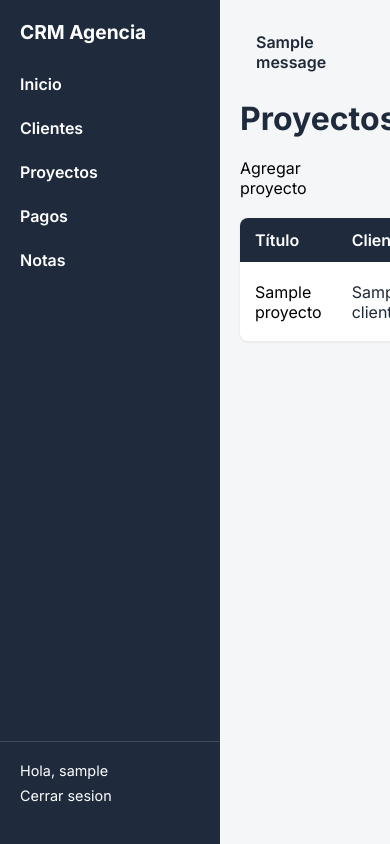
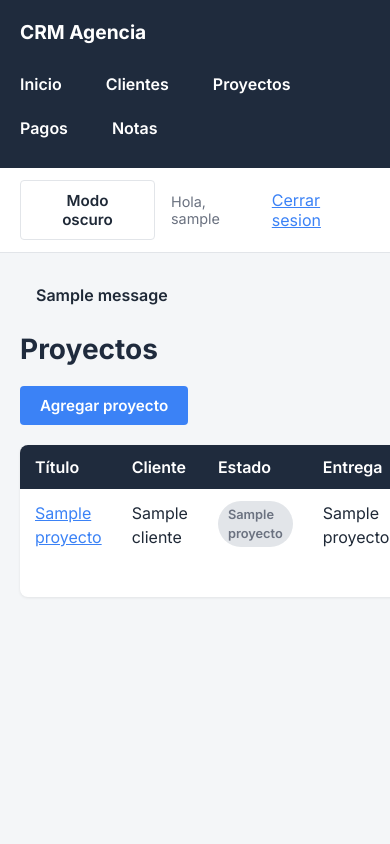
Before and after one commit to sebassj06/CRM, a Flask app: page /proyectos in a window 390 px wide. Run offline with Flask 3, Linux system fonts and the light colour scheme; the visitor is signed in with stand-in values (Sample User, id 1); one stand-in notice (Sample message) is shown; a database or web service that is not in the repository returns one stand-in record (values such as "Sample title"); some libraries are stand-ins or nearby versions.

Commit message:
Rediseno SaaS (Fases 4 a 10): dashboard, clientes, proyectos, pagos, notas, responsive y dark mode. Fix: flash de error en validaciones de app.py

```diff
--- a/web/app.py
+++ b/web/app.py
@@ -196,7 +196,8 @@ def nuevo_cliente():
         notas = request.form["notas"]
 
         if nombre == "" or email == "":
-            return "<p>Error: nombre y email son obligatorios.</p><a href='/clientes/nuevo'>Volver al formulario</a>"
+            flash("Nombre y email son obligatorios.", "error")
+            return redirect(url_for("nuevo_cliente"))
 
         agregar_cliente(nombre, email, telefono, empresa, notas, session["agencia_id"])
 
@@ -262,7 +263,8 @@ def editar_cliente_ruta(id):
         notas = request.form["notas"]
 
         if nombre == "" or email == "":
-            return f"<p>Error: nombre y email son obligatorios.</p><a href='/clientes/{id}/editar'>Volver</a>"
+            flash("Nombre y email son obligatorios.", "error")
+            return redirect(url_for("editar_cliente_ruta", id=id))
 
         editar_cliente_por_id(id, nombre, email, telefono, empresa, notas, session["agencia_id"])
 
@@ -340,7 +342,8 @@ def nuevo_proyecto():
         fecha_entrega = request.form["fecha_entrega"]
 
         if titulo == "" or cliente_id == "":
-            return "<p>Error: titulo y cliente son obligatorios.</p><a href='/proyectos/nuevo'>Volver</a>"
+            flash("Título y cliente son obligatorios.", "error")
+            return redirect(url_for("nuevo_proyecto"))
 
         agregar_proyecto(titulo, cliente_id, estado, fecha_entrega, session["agencia_id"])
 
@@ -407,7 +410,8 @@ def editar_proyecto_ruta(id):
         fecha_entrega = request.form["fecha_entrega"]
 
         if titulo == "" or cliente_id == "":
-            return f"<p>Error: titulo y cliente son obligatorios.</p><a href='/proyectos/{id}/editar'>Volver</a>"
+            flash("Título y cliente son obligatorios.", "error")
+            return redirect(url_for("editar_proyecto_ruta", id=id))
 
         editar_proyecto_por_id(id, titulo, cliente_id, estado, fecha_entrega, session["agencia_id"])
 
@@ -463,12 +467,14 @@ def nuevo_pago():
         fecha = request.form["fecha"]
 
         if proyecto_id == "" or monto == "":
-            return "<p>Error: proyecto y monto son obligatorios.</p><a href='/pagos/nuevo'>Volver</a>"
+            flash("Proyecto y monto son obligatorios.", "error")
+            return redirect(url_for("nuevo_pago"))
 
         try:
             monto = float(monto)
         except ValueError:
-            return "<p>Error: el monto debe ser un número válido.</p><a href='/pagos/nuevo'>Volver</a>"
+            flash("El monto debe ser un número válido.", "error")
+            return redirect(url_for("nuevo_pago"))
 
         agregar_pago(proyecto_id, monto, fecha, session["agencia_id"])
 
@@ -510,12 +516,14 @@ def editar_pago_ruta(id):
         fecha = request.form["fecha"]
 
         if proyecto_id == "" or monto == "":
-            return f"<p>Error: proyecto y monto son obligatorios.</p><a href='/pagos/{id}/editar'>Volver</a>"
+            flash("Proyecto y monto son obligatorios.", "error")
+            return redirect(url_for("editar_pago_ruta", id=id))
 
         try:
             monto = float(monto)
         except ValueError:
-            return f"<p>Error: el monto debe ser un número válido.</p><a href='/pagos/{id}/editar'>Volver</a>"
+            flash("El monto debe ser un número válido.", "error")
+            return redirect(url_for("editar_pago_ruta", id=id))
 
         editar_pago_por_id(id, proyecto_id, monto, fecha, session["agencia_id"])
         flash("Pago actualizado correctamente.", "exito")
@@ -556,7 +564,8 @@ def nueva_nota():
         fecha = request.form["fecha"]
 
         if cliente_id == "" or contenido == "":
-            return "<p>Error: cliente y contenido son obligatorios.</p><a href='/notas/nuevo'>Volver</a>"
+            flash("Cliente y contenido son obligatorios.", "error")
+            return redirect(url_for("nueva_nota"))
 
         agregar_nota(cliente_id, contenido, fecha, session["agencia_id"])
 
@@ -608,7 +617,8 @@ def editar_nota_ruta(id):
         fecha = request.form["fecha"]
 
         if cliente_id == "" or contenido == "":
-            return f"<p>Error: cliente y contenido son obligatorios.</p><a href='/notas/{id}/editar'>Volver</a>"
+            flash("Cliente y contenido son obligatorios.", "error")
+            return redirect(url_for("editar_nota_ruta", id=id))
 
         editar_nota_por_id(id, cliente_id, contenido, fecha, session["agencia_id"])
 
--- /dev/null
+++ b/web/static/script.js
@@ -0,0 +1,24 @@
+function alternarTema() {
+    const esOscuro = document.documentElement.getAttribute('data-theme') === 'dark';
+
+    if (esOscuro) {
+        document.documentElement.removeAttribute('data-theme');
+        localStorage.setItem('tema', 'claro');
+    } else {
+        document.documentElement.setAttribute('data-theme', 'dark');
+        localStorage.setItem('tema', 'oscuro');
+    }
+
+    actualizarTextoBoton();
+}
+
+function actualizarTextoBoton() {
+    const boton = document.getElementById('boton-tema');
+    if (!boton) {
+        return;
+    }
+    const esOscuro = document.documentElement.getAttribute('data-theme') === 'dark';
+    boton.textContent = esOscuro ? 'Modo claro' : 'Modo oscuro';
+}
+
+document.addEventListener('DOMContentLoaded', actualizarTextoBoton);
--- a/web/static/style.css
+++ b/web/static/style.css
@@ -3,6 +3,7 @@
     --color-surface: #ffffff;
     --color-primary: #1f2b3d;
     --color-primary-dark: #141d2b;
+    --color-heading: #1f2b3d;
     --color-accent: #3b82f6;
     --color-accent-dark: #2563eb;
     --color-text: #1f2937;
@@ -10,6 +11,28 @@
     --color-border: #e2e5e9;
     --radius: 8px;
     --shadow: 0 1px 3px rgba(0, 0, 0, 0.08);
+
+    --color-success: #166534;
+    --color-success-bg: #dcfce7;
+    --color-warning: #92400e;
+    --color-warning-bg: #fef3c7;
+    --color-danger: #991b1b;
+    --color-danger-bg: #fee2e2;
+
+    --font-size-h1: 1.75rem;
+    --font-size-h2: 1.25rem;
+    --font-size-h3: 1.05rem;
+    --font-size-small: 0.85rem;
+}
+
+
+:root[data-theme="dark"] {
+    --color-bg: #000000;
+    --color-surface: #121212;
+    --color-text: #e6e6e6;
+    --color-text-muted: #999999;
+    --color-border: #2a2a2a;
+    --color-heading: #ffffff;
 }
 
 * {
@@ -62,26 +85,6 @@ body {
     background-color: var(--color-primary-dark);
 }
 
-.sidebar-sesion {
-    margin-top: auto;
-    padding: 20px;
-    border-top: 1px solid rgba(255, 255, 255, 0.15);
-    font-size: 0.9rem;
-    color: white;
-}
-
-.sidebar-sesion p {
-    background: none;
-    border: none;
-    box-shadow: none;
-    padding: 0;
-    margin: 0 0 8px 0;
-    color: white;
-}
-
-.sidebar-sesion a {
-    color: white;
-}
 
 .contenido {
     flex: 1;
@@ -89,15 +92,58 @@ body {
     overflow-x: auto;
 }
 
+.layout-publico {
+    min-height: 100vh;
+    display: flex;
+    align-items: center;
+    justify-content: center;
+    padding: 20px;
+}
+
+.tarjeta-publica {
+    width: 100%;
+    max-width: 400px;
+}
+
+.area-principal {
+    flex: 1;
+    display: flex;
+    flex-direction: column;
+    min-width: 0;
+}
+
+.topbar {
+    display: flex;
+    align-items: center;
+    justify-content: flex-end;
+    gap: 16px;
+    padding: 12px 20px;
+    background-color: var(--color-surface);
+    border-bottom: 1px solid var(--color-border);
+}
+
+.topbar-usuario {
+    color: var(--color-text-muted);
+    font-size: 0.9rem;
+}
+
 h1 {
-    color: var(--color-primary);
+    color: var(--color-heading);
     font-weight: 700;
+    font-size: var(--font-size-h1);
     margin: 0 0 20px 0;
 }
 
 h2 {
-    color: var(--color-primary);
+    color: var(--color-heading);
     font-weight: 600;
+    font-size: var(--font-size-h2);
+}
+
+h3 {
+    color: var(--color-heading);
+    font-weight: 600;
+    font-size: var(--font-size-h3);
 }
 
 a {
@@ -141,19 +187,48 @@ p {
     font-family: inherit;
 }
 
+.btn,
+input[type="submit"] {
+    display: inline-block;
+    padding: 10px 20px;
+    border: none;
+    border-radius: 4px;
+    font-family: inherit;
+    font-weight: 600;
+    font-size: 0.95rem;
+    cursor: pointer;
+    text-decoration: none;
+    transition: background-color 0.15s ease;
+}
+
+.btn-primario,
 input[type="submit"] {
     background-color: var(--color-accent);
     color: white;
-    padding: 10px 20px;
-    border: none;
-    border-radius: 4px;
-    font-weight: 600;
-    cursor: pointer;
-    transition: background-color 0.15s ease;
 }
 
+.btn-primario:hover,
 input[type="submit"]:hover {
     background-color: var(--color-accent-dark);
+}
+
+.btn-secundario {
+    background-color: var(--color-surface);
+    border: 1px solid var(--color-border);
+    color: var(--color-text);
+}
+
+.btn-secundario:hover {
+    background-color: var(--color-bg);
+}
+
+.btn-peligro {
+    background-color: var(--color-danger-bg);
+    color: var(--color-danger);
+}
+
+.btn-peligro:hover {
+    background-color: #fecaca;
 }
 
 
@@ -169,9 +244,15 @@ input[type="submit"]:hover {
 }
 
 .flash-exito {
-    background-color: #dcfce7;
-    color: #166534;
+    background-color: var(--color-success-bg);
+    color: var(--color-success);
     border: 1px solid #86efac;
+}
+
+.flash-error {
+    background-color: var(--color-danger-bg);
+    color: var(--color-danger);
+    border: 1px solid #fca5a5;
 }
 
 
@@ -199,6 +280,8 @@ th {
 td {
     padding: 12px 15px;
     border-bottom: 1px solid var(--color-border);
+    vertical-align: top;
+    line-height: 1.5;
 }
 
 tbody tr:last-child td {
@@ -209,6 +292,14 @@ tbody tr:hover {
     background-color: var(--color-bg);
 }
 
+.texto-truncado {
+    display: inline-block;
+    max-width: 400px;
+    overflow: hidden;
+    white-space: nowrap;
+    text-overflow: ellipsis;
+    vertical-align: top;
+}
 
 
 .tarjeta {
@@ -287,6 +378,29 @@ tbody tr:hover {
     font-size: 0.9rem;
 }
 
+.badge {
+    display: inline-block;
+    padding: 4px 10px;
+    border-radius: 999px;
+    font-size: 0.8rem;
+    font-weight: 600;
+}
+
+.badge-pendiente {
+    background-color: var(--color-border);
+    color: var(--color-text-muted);
+}
+
+.badge-progreso {
+    background-color: var(--color-warning-bg);
+    color: var(--color-warning);
+}
+
+.badge-completado {
+    background-color: var(--color-success-bg);
+    color: var(--color-success);
+}
+
 
 .metricas {
     display: flex;
@@ -317,7 +431,7 @@ tbody tr:hover {
     padding: 16px;
     font-size: 2rem;
     font-weight: 700;
-    color: var(--color-primary);
+    color: var(--color-heading);
 }
 
 .paneles-secundarios {
@@ -368,15 +482,21 @@ tbody tr:hover {
     justify-content: center;
     font-size: 1.4rem;
     font-weight: 700;
-    color: var(--color-primary);
+    color: var(--color-heading);
 }
 
-a{
-    text-decoration: none;
-    color: #000;
-    transition: opacity 0.3s;
 
-    &:hover{
-        opacity: 0.5;
+@media (max-width: 768px) {
+    .layout {
+        flex-direction: column;
+    }
+
+    .sidebar {
+        width: 100%;
+    }
+
+    .sidebar nav {
+        flex-direction: row;
+        flex-wrap: wrap;
     }
 }
--- a/web/templates/base.html
+++ b/web/templates/base.html
@@ -2,6 +2,11 @@
 <html lang="es">
 <head>
     <meta charset="utf-8">
+        <script>
+        if (localStorage.getItem('tema') === 'oscuro') {
+            document.documentElement.setAttribute('data-theme', 'dark');
+        }
+    </script>
     <title>CRM Agencia</title>
     <link rel="preconnect" href="https://fonts.googleapis.com">
     <link rel="preconnect" href="https://fonts.gstatic.com" crossorigin>
@@ -19,15 +24,17 @@
                 <a href="/pagos">Pagos</a>
                 <a href="/notas">Notas</a>
             </nav>
-            <div class="sidebar-sesion">
+        </aside>
+        <div class="area-principal">
+            <header class="topbar">
+                <button type="button" id="boton-tema" class="btn btn-secundario" onclick="alternarTema()">Modo oscuro</button>
                 {% if session.usuario %}
-                    <p>Hola, {{ session.usuario }}</p>
+                    <span class="topbar-usuario">Hola, {{ session.usuario }}</span>
                     <a href="/logout">Cerrar sesion</a>
                 {% else %}
                     <a href="/login">Iniciar sesion</a>
                 {% endif %}
-            </div>
-        </aside>
+            </header>
             <main class="contenido">
                 {% with mensajes = get_flashed_messages(with_categories=true) %}
                     {% if mensajes %}
@@ -41,5 +48,7 @@
                 {% block content %}{% endblock %}
                         </main>
         </div>
+    </div>
+    <script src="{{ url_for('static', filename='script.js') }}" defer></script>
 </body>
 </html>
--- a/web/templates/dashboard.html
+++ b/web/templates/dashboard.html
@@ -25,8 +25,9 @@
     <div class="paneles-secundarios">
         <div class="tarjeta">
             <h2>Proyectos por estado</h2>
+            {% set clases_estado = {'Pendiente': 'badge-pendiente', 'En progreso': 'badge-progreso', 'Completado': 'badge-completado'} %}
             {% for estado, cantidad, porcentaje in estados_con_porcentaje %}
-                <p>{{ estado }}: {{ cantidad }} ({{ porcentaje }}%)</p>
+                <p><span class="badge {{ clases_estado.get(estado, 'badge-pendiente') }}">{{ estado }}</span> {{ cantidad }} ({{ porcentaje }}%)</p>
                 <div class="barra-progreso">
                     <div class="barra-progreso-relleno" style="width: {{ porcentaje }}%;"></div>
                 </div>
--- a/web/templates/login.html
+++ b/web/templates/login.html
@@ -1,4 +1,4 @@
-{% extends "base.html" %}
+{% extends "base_publico.html" %}
 
 {% block content %}
     <h1>Iniciar sesión</h1>
--- a/web/templates/pagos.html
+++ b/web/templates/pagos.html
@@ -2,7 +2,7 @@
 
 {% block content %}
     <h1>Pagos</h1>
-    <a href="/pagos/nuevo">Agregar pago</a><br><br>
+    <a href="/pagos/nuevo" class="btn btn-primario">Agregar pago</a><br><br>
 
     <table>
         <thead>
@@ -20,9 +20,9 @@
                     <td>${{ pago[2] }}</td>
                     <td>{{ pago[3] }}</td>
                     <td>
-                        <a href="/pagos/{{ pago[0] }}/editar">Editar</a>
+                        <a href="/pagos/{{ pago[0] }}/editar" class="btn btn-secundario">Editar</a>
                         <form method="POST" action="/pagos/{{ pago[0] }}/eliminar" style="display:inline">
-                            <input type="submit" value="Eliminar">
+                            <button type="submit" class="btn btn-peligro">Eliminar</button>
                             <input type="hidden" name="csrf_token" value="{{ csrf_token() }}">
                         </form>
                     </td>
--- a/web/templates/proyecto_detalle.html
+++ b/web/templates/proyecto_detalle.html
@@ -2,6 +2,8 @@
 
 {% block content %}
     <h1>Proyecto</h1>
+
+        {% set clases_estado = {'Pendiente': 'badge-pendiente', 'En progreso': 'badge-progreso', 'Completado': 'badge-completado'} %}
 
     <div class="tarjeta">
         <dl>
@@ -10,7 +12,7 @@
             <dt>Cliente</dt>
             <dd>{{ nombre_cliente }}</dd>
             <dt>Estado</dt>
-            <dd>{{ proyecto[3] }}</dd>
+            <dd><span class="badge {{ clases_estado.get(proyecto[3], 'badge-pendiente') }}">{{ proyecto[3] }}</span></dd>
             <dt>Entrega</dt>
             <dd>{{ proyecto[4] }}</dd>
         </dl>
--- a/web/templates/proyectos.html
+++ b/web/templates/proyectos.html
@@ -2,7 +2,9 @@
 
 {% block content %}
     <h1>Proyectos</h1>
-    <a href="/proyectos/nuevo">Agregar proyecto</a><br><br>
+    <a href="/proyectos/nuevo" class="btn btn-primario">Agregar proyecto</a><br><br>
+
+    {% set clases_estado = {'Pendiente': 'badge-pendiente', 'En progreso': 'badge-progreso', 'Completado': 'badge-completado'} %}
 
     <table>
         <thead>
@@ -19,12 +21,12 @@
                 <tr>
                     <td><a href="/proyectos/{{ proyecto[0] }}">{{ proyecto[1] }}</a></td>
                     <td>{{ nombre_cliente }}</td>
-                    <td>{{ proyecto[3] }}</td>
+                    <td><span class="badge {{ clases_estado.get(proyecto[3], 'badge-pendiente') }}">{{ proyecto[3] }}</span></td>
                     <td>{{ proyecto[4] }}</td>
                     <td>
-                        <a href="/proyectos/{{ proyecto[0] }}/editar">Editar</a>
+                        <a href="/proyectos/{{ proyecto[0] }}/editar" class="btn btn-secundario">Editar</a>
                         <form method="POST" action="/proyectos/{{ proyecto[0] }}/eliminar" style="display:inline">
-                            <input type="submit" value="Eliminar">
+                            <button type="submit" class="btn btn-peligro">Eliminar</button>
                             <input type="hidden" name="csrf_token" value="{{ csrf_token()}}">
                         </form>
                     </td>
```
Also changed, not shown: web/templates/base_publico.html (added, +32 -0 lines), web/templates/clientes.html (+6 -6 lines), web/templates/notas.html (+4 -4 lines). Lines whose indentation alone changed are shown as unchanged.
